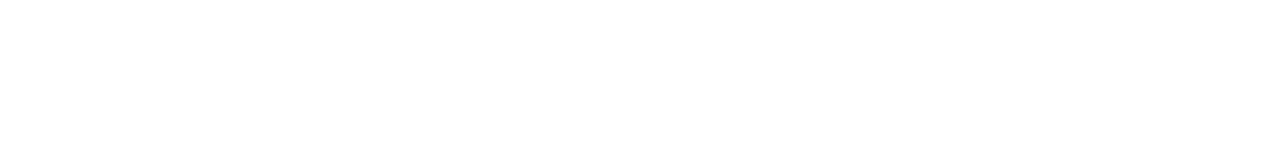
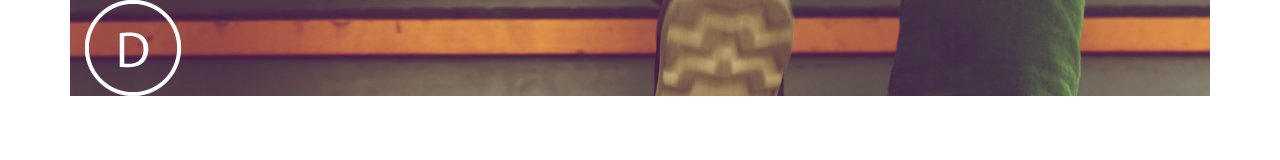
Before and after one commit to isaackag/delani-studio, a plain HTML site: page index.html in a window 1280 px wide. Drawn offline with nearby package versions, Linux system fonts and the light colour scheme.

Commit message:
add shoe background and logo image

```diff
--- a/css/styles.css
+++ b/css/styles.css
@@ -0,0 +1,5 @@
+#shoe{
+  background-image: url(../img/backgrounds/h_img.jpg);
+  background-repeat: no-repeat;
+  background-size: cover;
+}
--- a/index.html
+++ b/index.html
@@ -9,6 +9,12 @@
     <title></title>
   </head>
   <body>
-
+    <div class="container">
+    <div class="row">
+      <div id="shoe" class="col-md-12">
+        <img id="logo" src="img/logo/logo.png" alt="">
+      </div>
+    </div>
+    </div>
   </body>
 </html>
```
